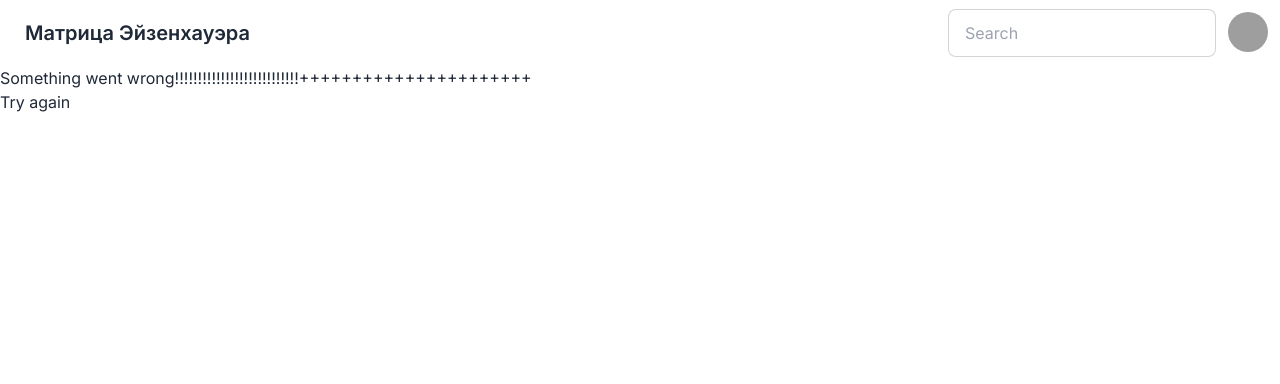
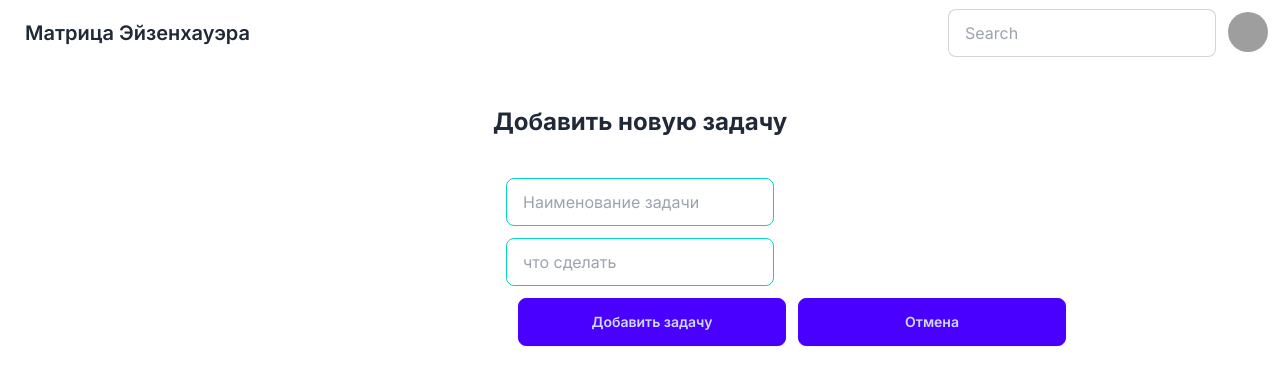
Before and after one commit to alex1c/nexttodo, a Next.js app: page /addTask/1 in a window 1280 px wide. Before the commit this address had no page. Shown: the top 384 px of the page. Built offline with nearby package versions, Linux system fonts and the light colour scheme; no server answers; grey boxes are pictures that could not be loaded.

Commit message:
finish add addTask page

```diff
--- /dev/null
+++ b/app/addTask/[id]/page.jsx
@@ -0,0 +1,128 @@
+"use client";
+
+import { useState, useEffect } from "react";
+import { useRouter } from "next/navigation";
+import getip from "@/libs/getip";
+
+export default function AddTask({ params }) {
+  const [name, setName] = useState("");
+  const [body, setBody] = useState("");
+  const [author, setAuthor] = useState("");
+  const [category, setCategory] = useState("");
+
+  const router = useRouter();
+
+  const { id } = params;
+
+  //хз почему но сразу из юзэффекта не установить было автора. Получался промис несмотря на то что функция получения ип возвращала текст
+  async function getip_server() {
+    return await getip().then(function (data) {
+      setAuthor(data);
+
+      return data;
+    });
+  }
+
+  useEffect(() => {
+    let ip = getip_server();
+
+    setCategory(id);
+  }, []);
+
+  //кнопка закрытия
+  const handleClose = function () {
+    router.push("/");
+    router.refresh();
+  };
+
+  const handleSubmit = async (e) => {
+    e.preventDefault();
+
+    if (!name) {
+      alert("Наименование задачи обязательно!");
+      return;
+    }
+
+    try {
+      const res = await fetch("http://localhost:3000/api/tasks", {
+        method: "POST",
+        headers: {
+          "Content-type": "application/json",
+        },
+        body: JSON.stringify({ name, body, author, category }),
+      });
+
+      console.log(res);
+
+      if (res.ok) {
+        router.push("/");
+        router.refresh();
+      } else {
+        throw new Error("Failed to create a task");
+      }
+    } catch (error) {
+      console.log(error);
+    }
+  };
+
+  return (
+    <>
+      <div className="flex  flex-col items-center">
+        <div className="flex flex-col justify-between items-center">
+          <h1 className="font-bold py-10 text-2xl">Добавить новую задачу</h1>
+
+          <form onSubmit={handleSubmit} className="flex flex-col gap-3">
+            <input
+              onChange={(e) => setName(e.target.value)}
+              value={name}
+              className="input input-bordered input-accent w-full max-w-xs"
+              type="text"
+              placeholder="Наименование задачи"
+            />
+
+            <input
+              onChange={(e) => setBody(e.target.value)}
+              value={body}
+              className="input input-bordered input-accent w-full max-w-xs"
+              type="text"
+              placeholder="что сделать"
+              // defaultValue="/images/1.jpg"
+            />
+            <input
+              hidden="true"
+              onChange={(e) => setAuthor(e.target.value)}
+              value={author}
+              className="input input-bordered input-accent w-full max-w-xs"
+              type="text"
+              placeholder="author"
+              // defaultValue="1"
+            />
+            <input
+              hidden="true"
+              onChange={(e) => setCategory(e.target.value)}
+              value={category}
+              className="input input-bordered input-accent w-full max-w-xs"
+              type="text"
+              placeholder="Task Category"
+            />
+            <div className="flex flex-row ">
+              <button
+                type="submit"
+                className="btn btn-primary w-full max-w-xs mx-3"
+              >
+                Добавить задачу
+              </button>
+              <button
+                type="button"
+                className="btn btn-primary w-full max-w-xs"
+                onClick={handleClose}
+              >
+                Отмена
+              </button>
+            </div>
+          </form>
+        </div>
+      </div>
+    </>
+  );
+}
--- a/app/components/AddWindow.jsx
+++ b/app/components/AddWindow.jsx
@@ -1,4 +1,4 @@
-
+//не работает. Переделал на добавление через app/addtask/id
 
 import React, { Children } from "react";
 import { useState, useEffect } from "react";
--- a/app/components/MainAccordion/MainAccordion.jsx
+++ b/app/components/MainAccordion/MainAccordion.jsx
@@ -1,10 +1,11 @@
-'use client'
+"use client";
 //import React from "react";
 import Divider from "../Divider";
 //import AddButton from "./AddButton";
 import AddWindow from "../AddWindow";
 import TasksList from "../TasksList/TasksList";
-import MyStyles from './MainAccordion.module.css'
+import MyStyles from "./MainAccordion.module.css";
+import Link from "next/link";
 
 function MainAccordion() {
   return (
@@ -12,16 +13,19 @@ function MainAccordion() {
       <div className="collapse collapse-arrow bg-base-200">
         <input type="radio" name="my-accordion-2" defaultChecked />
         <div className="collapse-title text-xl font-medium bg-lime-200 ">
-
           Важно. Срочно. Сделать
-
         </div>
 
         <div className="collapse-content bg-lime-200 ">
-        <div className={MyStyles.BackGround_1}>
-          <div ><AddWindow category="1"></AddWindow></div>
-          <div  ><TasksList category="1" ></TasksList></div>
-        </div>
+          <div className={MyStyles.BackGround_1}>
+            {/*  <div ><AddWindow category="1"></AddWindow></div> */}
+            <Link href={"/addTask/1"}>
+              <button className="btn btn-primary mb-2">Добавить задачу</button>
+            </Link>
+            <div>
+              <TasksList category="1"></TasksList>
+            </div>
+          </div>
         </div>
       </div>
 
@@ -32,8 +36,15 @@ function MainAccordion() {
           Важно. Не срочно. Запланировать
         </div>
         <div className="collapse-content bg-green-200">
-        <div><AddWindow category="2"></AddWindow></div>
-        <div ><TasksList category="2" ></TasksList></div>
+          <div>
+            {/*  <AddWindow category="2"></AddWindow> */}
+            <Link href={"/addTask/2"}>
+              <button className="btn btn-primary mb-2">Добавить задачу</button>
+            </Link>
+          </div>
+          <div>
+            <TasksList category="2"></TasksList>
+          </div>
         </div>
       </div>
       <Divider></Divider>
@@ -43,8 +54,15 @@ function MainAccordion() {
           Не важно Срочно. Делегировать
         </div>
         <div className="collapse-content bg-teal-200">
-        <div><AddWindow category="3"></AddWindow></div>
-        <div ><TasksList category="3" ></TasksList></div>
+          <div>
+            {/*  <AddWindow category="3"></AddWindow> */}
+            <Link href={"/addTask/3"}>
+              <button className="btn btn-primary mb-2">Добавить задачу</button>
+            </Link>
+          </div>
+          <div>
+            <TasksList category="3"></TasksList>
+          </div>
         </div>
       </div>
       <Divider></Divider>
@@ -54,8 +72,15 @@ function MainAccordion() {
           Не важно. Не срочно. Удалить
         </div>
         <div className="collapse-content bg-orange-200">
-        <div><AddWindow category="4"></AddWindow></div>
-        <div ><TasksList category="4" ></TasksList></div>
+          <div>
+            {/*  <AddWindow category="4"></AddWindow> */}
+            <Link href={"/addTask/4"}>
+              <button className="btn btn-primary mb-2">Добавить задачу</button>
+            </Link>
+          </div>
+          <div>
+            <TasksList category="4"></TasksList>
+          </div>
         </div>
       </div>
     </div>
--- a/models/taskmodel.js
+++ b/models/taskmodel.js
@@ -2,8 +2,8 @@ import mongoose, { Schema } from "mongoose";
 
 const topicSchema = new Schema(
     {
-        name: { type: String, required: false },
-        category: { type: String, required: false },
+        name: { type: String, required: true },
+        category: { type: String, required: true },
         body: { type: String, required: false },
         author: { type: String, required: false },
     },
```
